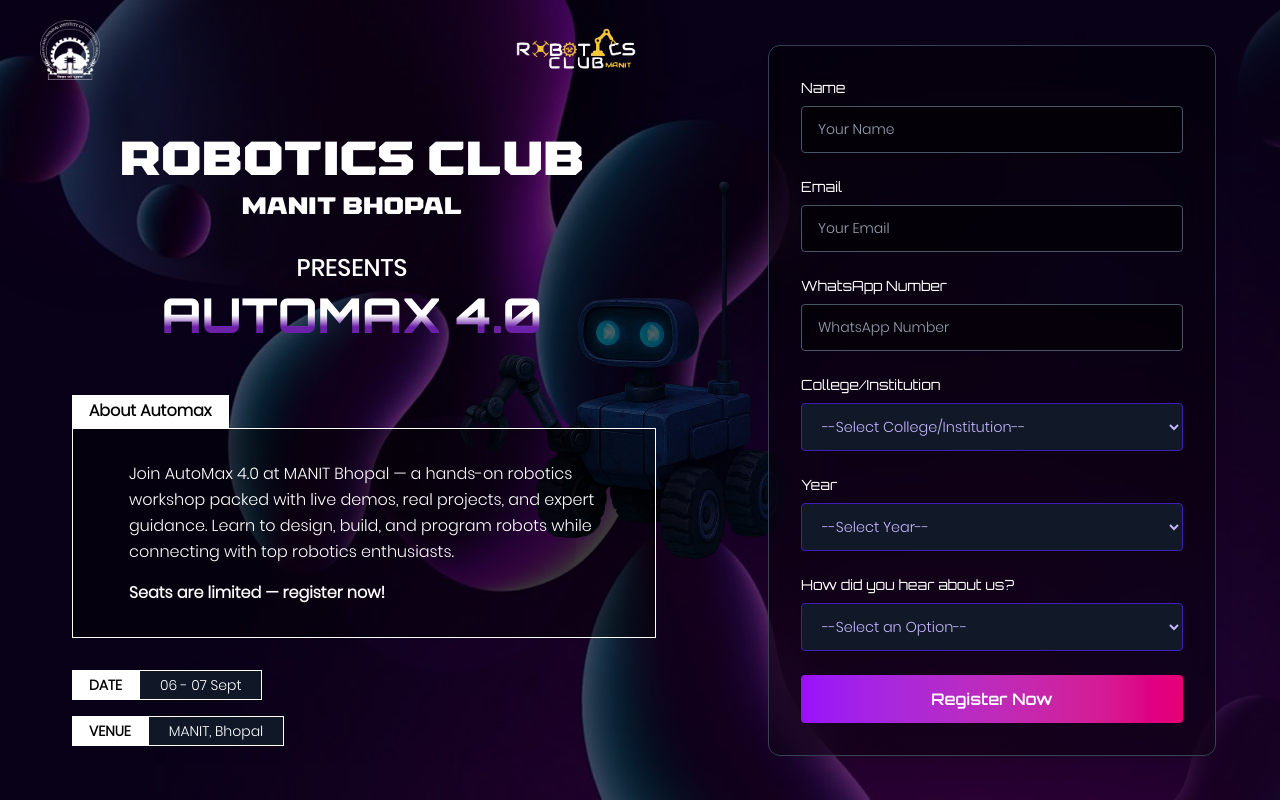
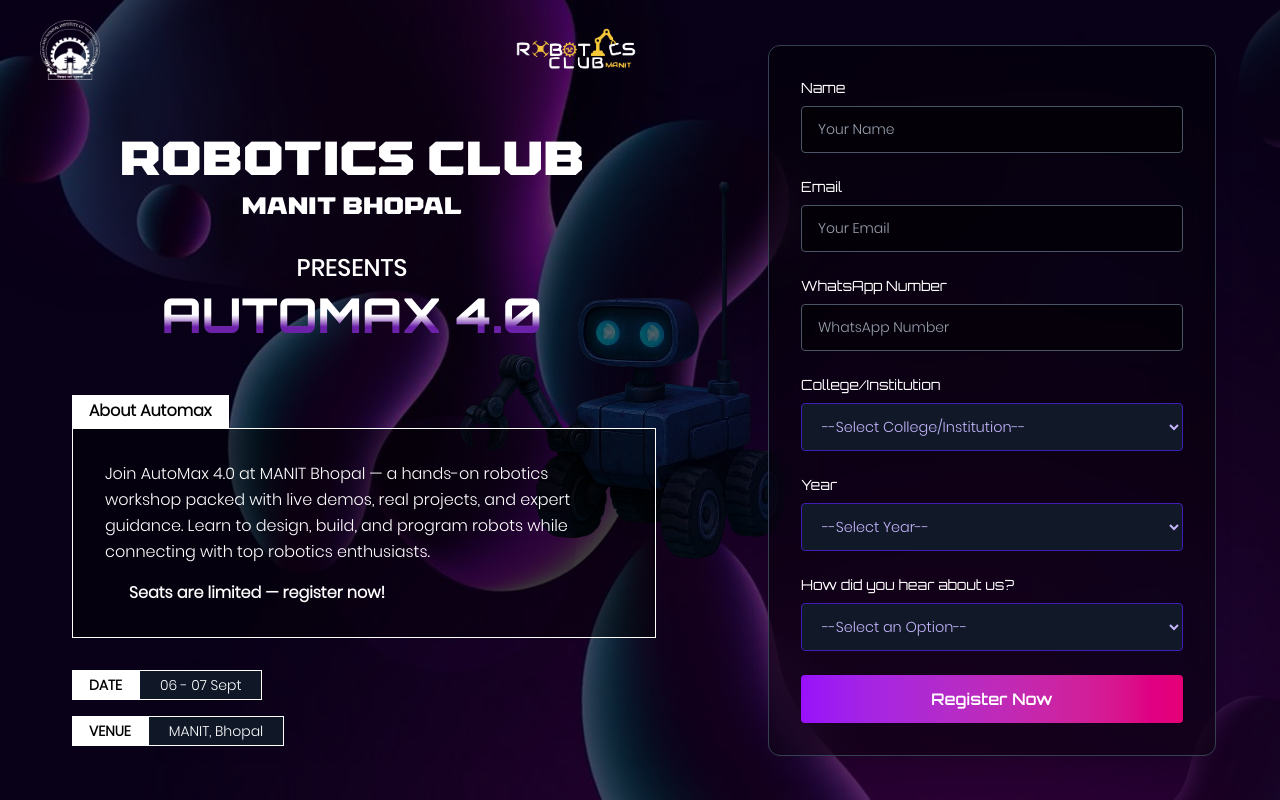
Before and after one commit to anupam-dwivedi06/Robotics-form, a Next.js app: page / in a window 1280 px wide. Built offline with nearby package versions, Linux system fonts and the light colour scheme.

Commit message:
minute changes

```diff
--- a/src/app/page.jsx
+++ b/src/app/page.jsx
@@ -160,9 +160,9 @@
             </div>
           </div>
           <div className="bg-white text-black px-4 py-1 font-bold   w-fit poppins-light text-xl border2 md:ml-6 ">About Automax</div>
-          <div className="mb-6 md:mb-8 bg-black/40 border border-white/30 p-5 md:p-8  border2 max-w-180 md:ml-6">
+          <div className="mb-6 md:mb-8 bg-black/40 border border-white/30 p-5 md:p-8  border2 max-w-160 md:ml-6">
 
-            <p className="text-white text-sm md:text-base leading-relaxed poppins-light md:ml-6  ">
+            <p className="text-white text-sm md:text-base leading-relaxed poppins-light   ">
               Join AutoMax 4.0 at MANIT Bhopal — a hands-on robotics workshop packed with live demos, real projects, and expert guidance. Learn to design, build, and program robots while connecting with top robotics enthusiasts.
             </p>
             <p className="text-white text-sm md:text-base mt-4 font-semibold poppins-light md:ml-6 ">
```
